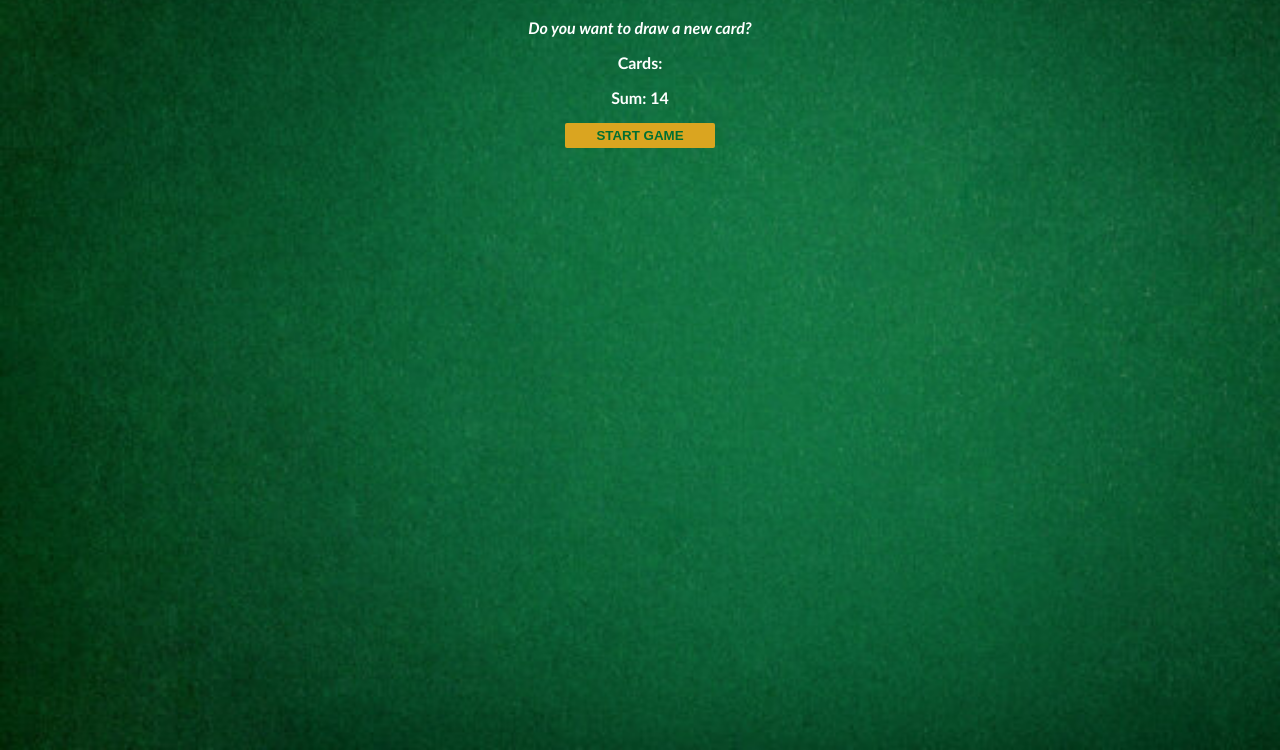
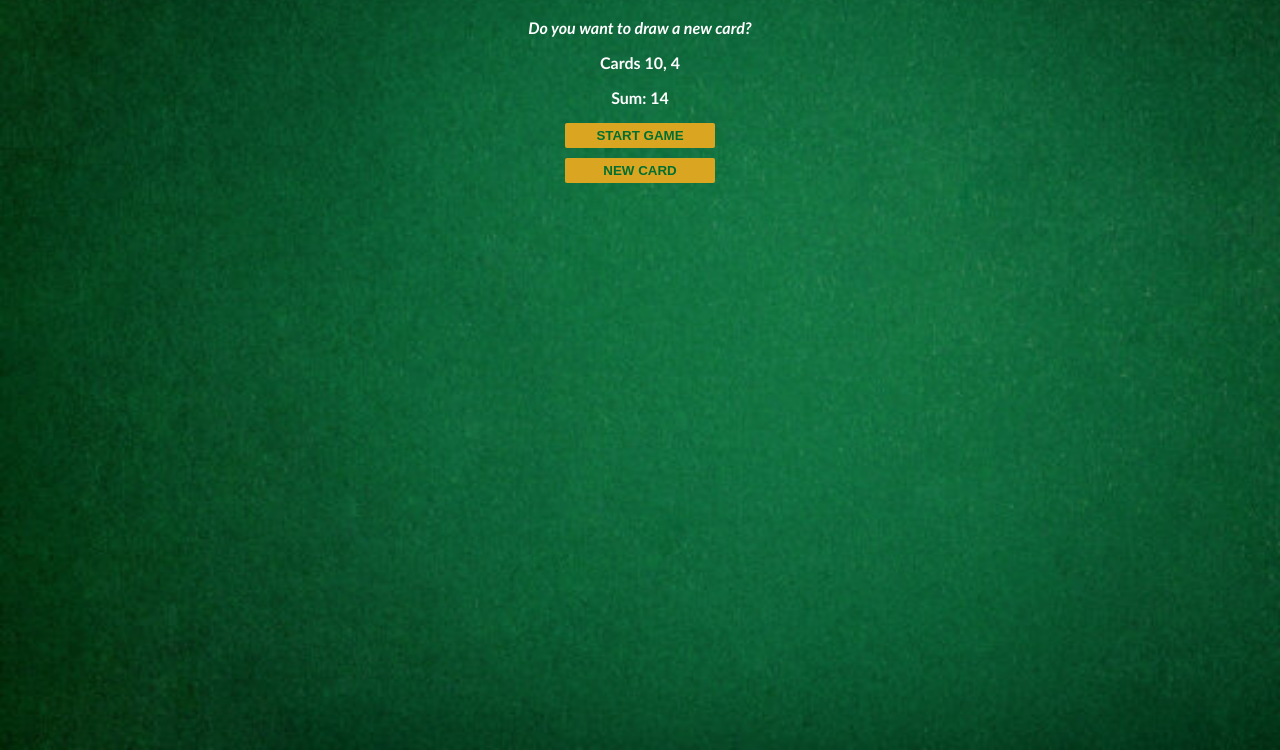
Before and after one commit to chen-domi/blackjack, a plain HTML site: page index.html in a window 1280 px wide. Both pictures are taken after a click on the button "START GAME". Shown: the part 50-800 px from the top of the page. Drawn offline with Linux system fonts and the light colour scheme.

Commit message:
Debug issues & set up new card button

```diff
--- a/index.css
+++ b/index.css
@@ -16,6 +16,8 @@ h1 {
 }
 
 button {
+    display: block;
+    margin: 10 auto;
     color: #016f32;
     width: 150px;
     background: goldenrod;
--- a/index.html
+++ b/index.html
@@ -5,10 +5,11 @@
     <body>
         <h1>Blackjack</h1>
         <p id="message-el">Want to play a round?</p>
-        <p>Cards:</p>
+        <p id="cards-el">Cards:</p>
         <!-- 1. Give the sum paragraph and id of sum-el -->
         <p id="sum-el">Sum: </p>
         <button onclick="startGame()">START GAME</button>
+        <button onclick="newCard()">NEW CARD</button>
         <script src="index.js"></script>
     </body>
 </html>
--- a/index.js
+++ b/index.js
@@ -6,10 +6,10 @@ let isAlive = true
 let message = ""
 let messageEl = document.getElementById("message-el")
 let sumEl = document.getElementById("sum-el")
-// 2. Store the sum paragraph in a variable called sumEl
+let cardsEl = document.getElementById("cards-el")
 
 function startGame() {
-    // 3. Render the sum on the page using this format -> "Sum: 14"
+    cardsEl.textContent = "Cards " + firstCard + ", " + secondCard
     sumEl.textContent = "Sum: " + sum
 
     if (sum <= 20) {
@@ -22,4 +22,9 @@ function startGame() {
         isAlive = false
     }
     messageEl.textContent = message
+    console.log("start button clicked")
 }
+function newCard() {
+    console.log("Drawing a new card from the deck!")
+
+}
```
Also changed, not shown: 1 other file.
